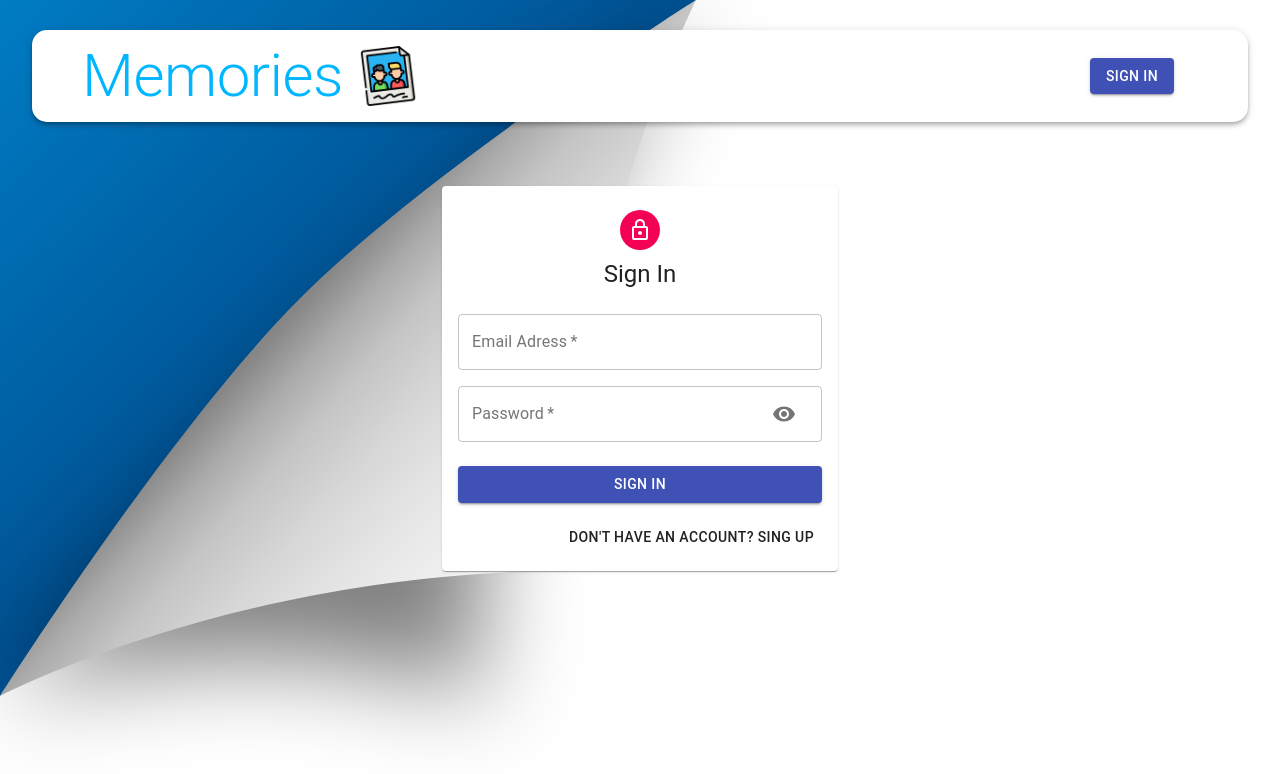
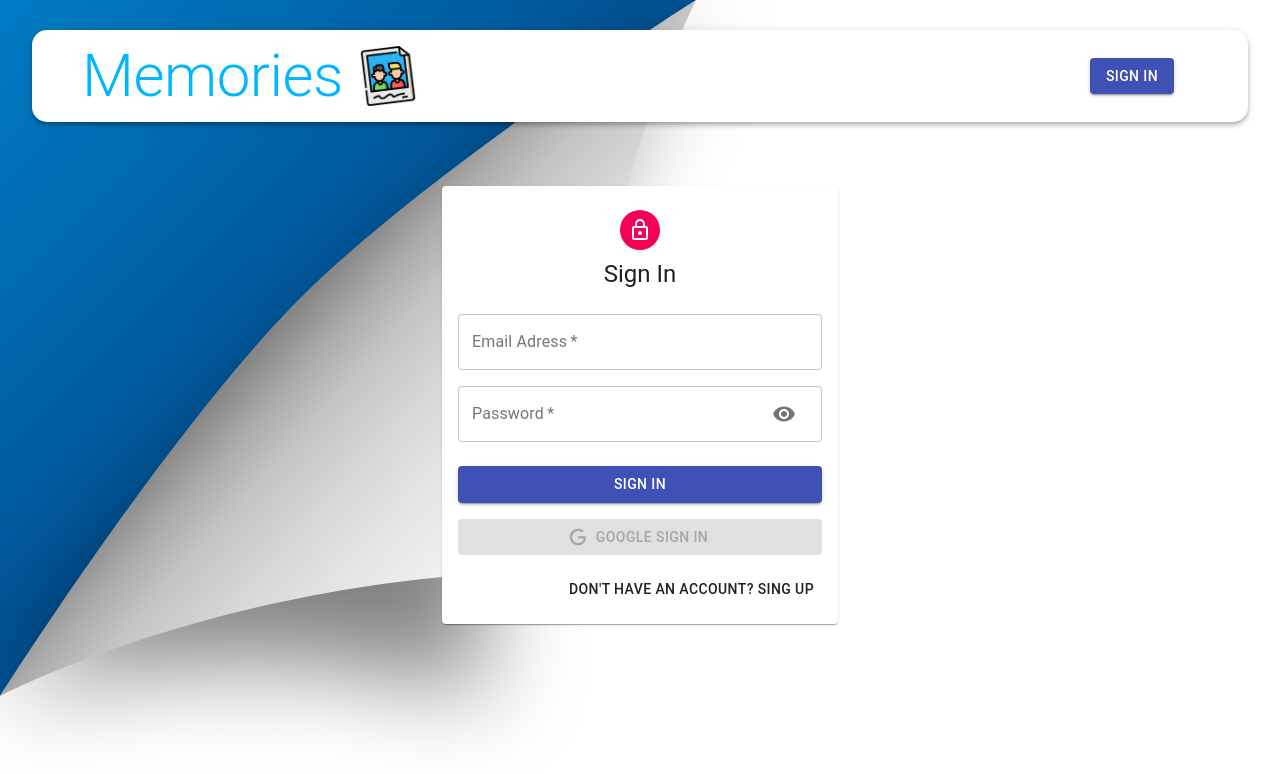
Before and after one commit to MagicPojska/mern-memories, a React (Create React App) app in the folder client/: page /auth in a window 1280 px wide. Shown: the top 774 px of the page. Built offline with nearby package versions, Linux system fonts and the light colour scheme.

Commit message:
Added Google OAuth sign in

```diff
--- a/client/src/api/index.jsx
+++ b/client/src/api/index.jsx
@@ -1,6 +1,8 @@
 import axios from "axios";
 
-const url = "https://mern-memories-p.herokuapp.com/posts";
+const url =
+  "http://localhost:8080/posts" ||
+  "https://mern-memories-p.herokuapp.com/posts";
 
 export const fetchPosts = () => axios.get(url);
 export const createPost = (newPost) => axios.post(url, newPost);
--- a/client/src/components/Auth/Auth.jsx
+++ b/client/src/components/Auth/Auth.jsx
@@ -7,6 +7,10 @@
   Typography,
   Container,
 } from "@material-ui/core";
+import { GoogleLogin } from "react-google-login";
+import { useDispatch } from "react-redux";
+import { useHistory } from "react-router-dom";
+import Icon from "./Icon";
 import useStyles from "./Styles";
 import LockOutlinedIcon from "@material-ui/icons/LockOutlined";
 import Input from "./Input";
@@ -15,6 +19,8 @@
   const classes = useStyles();
   const [showPassword, setShowPassword] = useState(false);
   const [isSignup, setIsSignup] = useState(false);
+  const dispatch = useDispatch();
+  const history = useHistory();
 
   const handleShowPassword = () => setShowPassword(!showPassword);
 
@@ -25,6 +31,24 @@
   const switchMode = () => {
     setIsSignup(!isSignup);
     handleShowPassword(false);
+  };
+
+  const googleSuccess = async (res) => {
+    const result = res?.profileObj;
+    const token = res?.tokenId;
+
+    try {
+      dispatch({ type: "AUTH", data: { result, token } });
+
+      history.push("/");
+    } catch (error) {
+      console.log(error);
+    }
+  };
+
+  const googleFailure = (error) => {
+    console.log(error);
+    console.log("Google Sign In was unsuccessful. Try again later");
   };
   return (
     <Container component="main" maxWidth="xs">
@@ -85,6 +109,25 @@
           >
             {isSignup ? "Sign Up" : "Sign In"}
           </Button>
+          <GoogleLogin
+            clientId={process.env.REACT_APP_SECRET_CODE}
+            render={(renderProps) => (
+              <Button
+                className={classes.googleButton}
+                color="primary"
+                fullWidth
+                onClick={renderProps.onClick}
+                disabled={renderProps.disabled}
+                startIcon={<Icon />}
+                variant="contained"
+              >
+                Google Sign In
+              </Button>
+            )}
+            onSuccess={googleSuccess}
+            onFailure={googleFailure}
+            cookiePolicy="single_host_origin"
+          />
           <Grid container justifyContent="flex-end">
             <Grid item>
               <Button onClick={switchMode}>
--- /dev/null
+++ b/client/src/components/Auth/Icon.js
@@ -0,0 +1,12 @@
+import React from "react";
+
+const icon = () => (
+  <svg style={{ width: "20px", height: "20px" }} viewBox="0 0 24 24">
+    <path
+      fill="currentColor"
+      d="M21.35,11.1H12.18V13.83H18.69C18.36,17.64 15.19,19.27 12.19,19.27C8.36,19.27 5,16.25 5,12C5,7.9 8.2,4.73 12.2,4.73C15.29,4.73 17.1,6.7 17.1,6.7L19,4.72C19,4.72 16.56,2 12.1,2C6.42,2 2.03,6.8 2.03,12C2.03,17.05 6.16,22 12.25,22C17.6,22 21.5,18.33 21.5,12.91C21.5,11.76 21.35,11.1 21.35,11.1V11.1Z"
+    />
+  </svg>
+);
+
+export default icon;
--- a/client/src/components/Navbar/Navbar.jsx
+++ b/client/src/components/Navbar/Navbar.jsx
@@ -1,16 +1,31 @@
 import { AppBar, Avatar, Button, Toolbar, Typography } from "@material-ui/core";
 import { Link } from "react-router-dom";
-import useStyles from './Styles'
+import useStyles from "./Styles";
 import memories from "../../images/memories.png";
+import { useState, useEffect } from "react";
 
 const Navbar = () => {
-    const classes = useStyles()
+  const classes = useStyles();
+  const [user, setUser] = useState(JSON.parse(localStorage.getItem("profile")));
 
-    const user = null;
+  useEffect(() => {
+    const token = user?.token;
+
+    //JWT Here
+
+    setUser(JSON.parse(localStorage.getItem("profile")));
+  }, []);
+  console.log(user);
   return (
     <AppBar className={classes.appBar} position="static" color="inherit">
       <div className={classes.brandContainer}>
-                <Typography component={Link} to='/' className={classes.heading} variant="h2" align="center">
+        <Typography
+          component={Link}
+          to="/"
+          className={classes.heading}
+          variant="h2"
+          align="center"
+        >
           Memories
         </Typography>
         <img
@@ -23,20 +38,35 @@
       <Toolbar className={classes.toolbar}>
         {user ? (
           <div className={classes.profile}>
-                        <Avatar className={classes.purple} alt={user.result.name} src={user.result.imageUrl}>
-                            {user.result.name.charAt(0)}
-                            <Typography className={classes.userName} variant='h6'>
+            <Avatar
+              className={classes.purple}
+              alt={user.result.name}
+              src={user.result.imageUrl}
+            ></Avatar>
+            <Typography className={classes.userName} variant="h6">
               {user.result.name}
             </Typography>
-                            <Button variant='contained' className={classes.logut} color='secondary'>Logout</Button>
-                        </Avatar>
+            <Button
+              variant="contained"
+              className={classes.logut}
+              color="secondary"
+            >
+              Logout
+            </Button>
           </div>
         ) : (
-                    <Button component={Link} to='/auth' variant='contained' color='primary'>Sign In</Button>
+          <Button
+            component={Link}
+            to="/auth"
+            variant="contained"
+            color="primary"
+          >
+            Sign In
+          </Button>
         )}
       </Toolbar>
     </AppBar>
-    )
-}
+  );
+};
 
-export default Navbar
+export default Navbar;
--- a/client/src/constants/actionTypes.js
+++ b/client/src/constants/actionTypes.js
@@ -2,3 +2,5 @@
 export const UPDATE = "UPDATE";
 export const DELETE = "DELETE";
 export const FETCH_ALL = "FETCH_ALL";
+export const AUTH = "AUTH";
+export const LOGOUT = "LOGOUT";
--- /dev/null
+++ b/client/src/reducers/auth.js
@@ -0,0 +1,15 @@
+import { AUTH, LOGOUT } from "../constants/actionTypes";
+
+const authReducer = (state = { authData: null }, action) => {
+  switch (action.type) {
+    case AUTH:
+      localStorage.setItem("profile", JSON.stringify({ ...action?.data }));
+
+      return { ...state, authData: action?.data };
+
+    default:
+      return state;
+  }
+};
+
+export default authReducer;
--- a/client/src/reducers/index.js
+++ b/client/src/reducers/index.js
@@ -1,5 +1,6 @@
 import { combineReducers } from "redux";
 
 import posts from "./posts";
+import auth from "./auth";
 
-export default combineReducers({ posts });
+export default combineReducers({ posts, auth });
```
Also changed, not shown: 1 other file (tests, documents, lock files or other folders). Lines whose indentation alone changed are shown as unchanged.
